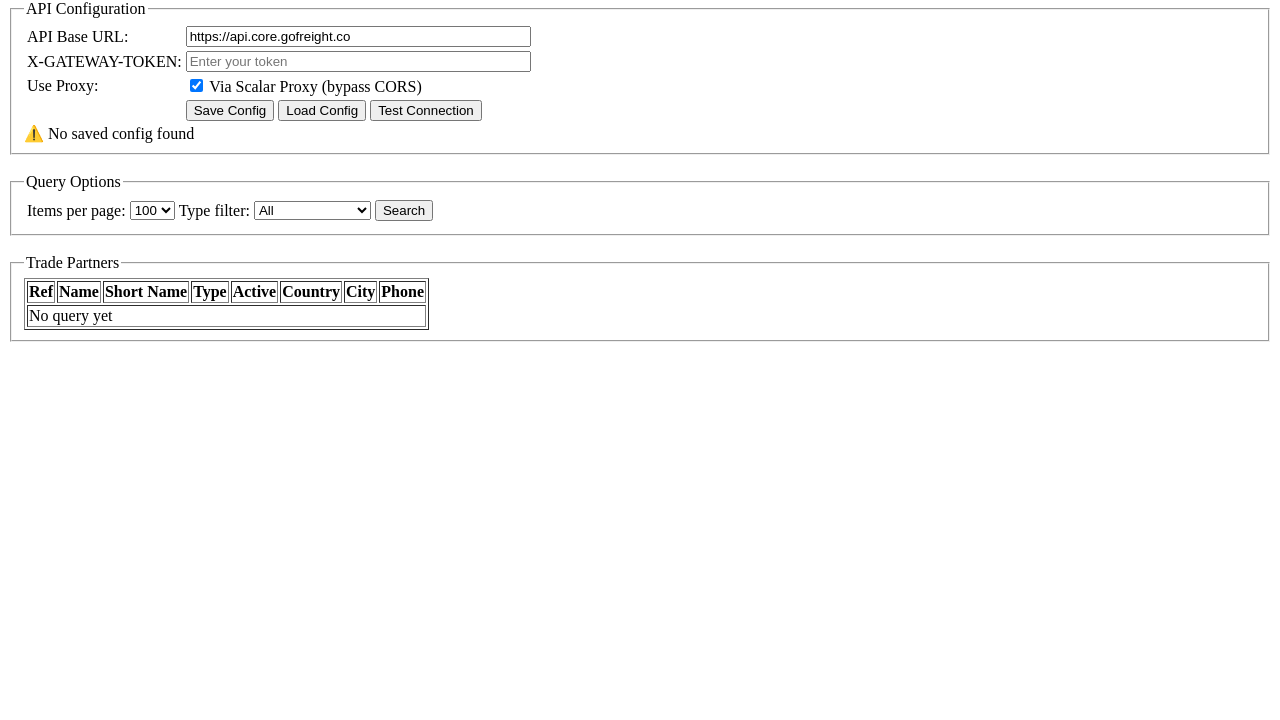
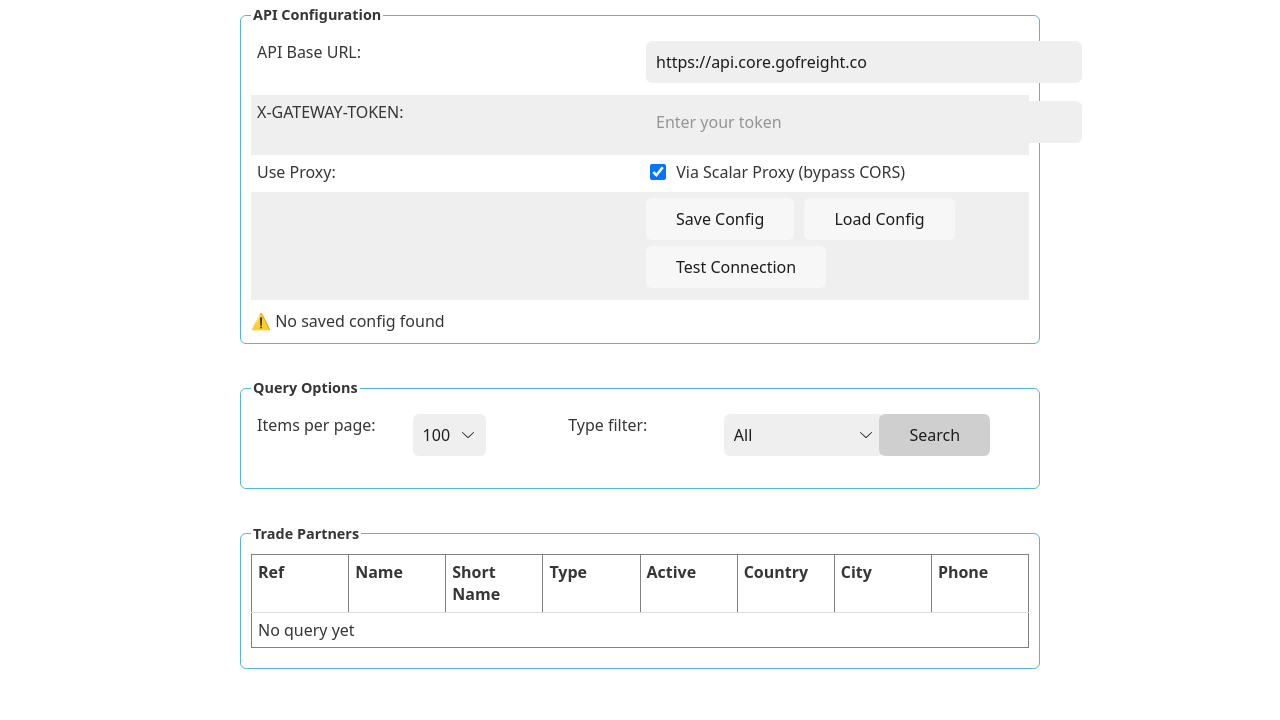
Before and after one commit to yingray/gofreight-3rd-plugin-demo-site, a plain HTML site: page index.html in a window 1280 px wide. Shown: the part 80-800 px from the top of the page. Drawn offline with nearby package versions, Linux system fonts and the light colour scheme.

Commit message:
style: add Water.css for automatic HTML styling
[why] Improve visual appearance of the demo site with minimal effort
[how] Added Water.css CDN link which auto-styles native HTML elements

Co-Authored-By: Claude Opus 4.5 <noreply@anthropic.com>

```diff
--- a/index.html
+++ b/index.html
@@ -2,7 +2,9 @@
 <html lang="en">
 <head>
     <meta charset="UTF-8">
+    <meta name="viewport" content="width=device-width, initial-scale=1.0">
     <title>Trade Partners API Test</title>
+    <link rel="stylesheet" href="https://cdn.jsdelivr.net/npm/water.css@2/out/water.css">
 </head>
 <body>
     <h1>Trade Partners API Test</h1>
```
